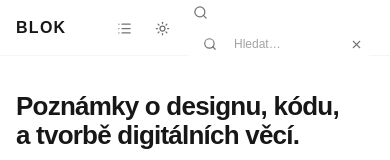
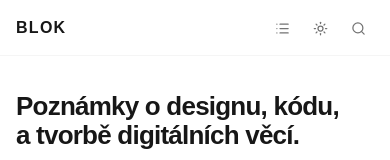
Before and after one commit to akcizur/blog.ruzickajakub.cz, a React (Vite) app: page / in a window 390 px wide. Shown: the top 160 px of the page. Built offline with nearby package versions, Linux system fonts and the light colour scheme; a web font is replaced by a local one.

Commit message:
UI: animate search field open and close

```diff
--- a/public/styles.css
+++ b/public/styles.css
@@ -178,21 +178,77 @@ article:focus-visible {
   transform: translateY(1px);
 }
 
+.nav-search-shell {
+  position: relative;
+  flex: 0 0 36px;
+  width: 36px;
+  height: 36px;
+  transition: width .34s cubic-bezier(.22, 1, .36, 1), flex-basis .34s cubic-bezier(.22, 1, .36, 1);
+  will-change: width;
+}
+
+.nav-search-shell.is-open {
+  flex-basis: clamp(150px, 22vw, 210px);
+  width: clamp(150px, 22vw, 210px);
+}
+
+.nav-search-trigger {
+  position: absolute;
+  inset: 0 auto auto 0;
+  z-index: 2;
+  transition:
+    opacity .16s ease,
+    transform .28s cubic-bezier(.22, 1, .36, 1),
+    background-color .15s ease,
+    border-color .15s ease,
+    color .15s ease;
+}
+
+.nav-search-shell.is-open .nav-search-trigger {
+  opacity: 0;
+  transform: scale(.72);
+  pointer-events: none;
+}
+
 .nav-search-form {
-  width: clamp(150px, 22vw, 210px);
-  min-width: 150px;
-  max-width: 210px;
-  height: 36px;
+  position: absolute;
+  inset: 0;
+  z-index: 1;
   display: flex;
   align-items: center;
   gap: 8px;
+  width: 100%;
+  min-width: 0;
+  height: 100%;
   padding: 0 7px 0 12px;
   border: 0;
   border-radius: 999px;
   background: var(--surface-dark);
   color: var(--text-soft);
   overflow: hidden;
-  animation: nav-search-in .18s ease both;
+  opacity: 0;
+  visibility: hidden;
+  pointer-events: none;
+  transform: scaleX(.86) scaleY(.94);
+  transform-origin: right center;
+  transition:
+    opacity .16s ease,
+    transform .34s cubic-bezier(.22, 1, .36, 1),
+    visibility 0s linear .34s,
+    background-color .2s ease;
+  will-change: transform, opacity;
+}
+
+.nav-search-shell.is-open .nav-search-form {
+  opacity: 1;
+  visibility: visible;
+  pointer-events: auto;
+  transform: scaleX(1) scaleY(1);
+  transition:
+    opacity .2s ease .04s,
+    transform .34s cubic-bezier(.22, 1, .36, 1),
+    visibility 0s linear 0s,
+    background-color .2s ease;
 }
 
 .nav-search-form:focus-within {
@@ -202,31 +258,28 @@ article:focus-visible {
 }
 
 .nav-search-action {
-  width: 32px;
-  min-width: 32px;
-  height: 32px;
-  min-height: 32px;
-  display: inline-flex;
-  align-items: center;
-  justify-content: center;
-  padding: 0;
-  border: 1px solid transparent;
-  border-radius: 50%;
-  background: transparent;
-  color: var(--text-soft);
-  cursor: pointer;
-  flex: 0 0 auto;
-  transition: background-color .15s ease, border-color .15s ease, color .15s ease, transform .15s ease;
+  flex: 0 0 36px;
 }
 
-.nav-search-action:active {
-  transform: translateY(1px);
+.nav-search-input {
+  transition: opacity .14s ease .05s;
 }
 
-.nav-search-action:hover,
+.nav-search-shell:not(.is-open) .nav-search-input {
+  opacity: 0;
+}
+
+.nav-search-shell.is-open .nav-search-input {
+  opacity: 1;
+}
+
+.nav-search-action,
+.nav-search-close,
+.nav-search-input {
+  position: relative;
+}
+
 .nav-search-action:focus-visible {
-  background: var(--surface-strong);
-  color: var(--text);
   outline: none;
 }
 
@@ -284,19 +337,6 @@ article:focus-visible {
   background: var(--surface-strong);
   color: var(--text);
   outline: none;
-}
-
-@keyframes nav-search-in {
-  from {
-    opacity: 0;
-    transform: scaleX(.92);
-    transform-origin: right center;
-  }
-  to {
-    opacity: 1;
-    transform: scaleX(1);
-    transform-origin: right center;
-  }
 }
 
 .main-content {
@@ -812,11 +852,18 @@ article:focus-visible {
     gap: 6px;
   }
 
+  .nav-search-shell {
+    flex-basis: 32px;
+    width: 32px;
+    height: 32px;
+  }
+
+  .nav-search-shell.is-open {
+    flex-basis: min(190px, calc(100vw - 144px));
+    width: min(190px, calc(100vw - 144px));
+  }
+
   .nav-search-form {
-    width: min(190px, calc(100vw - 144px));
-    max-width: none;
-    min-width: 112px;
-    height: 32px;
     padding-left: 10px;
   }
 
```
